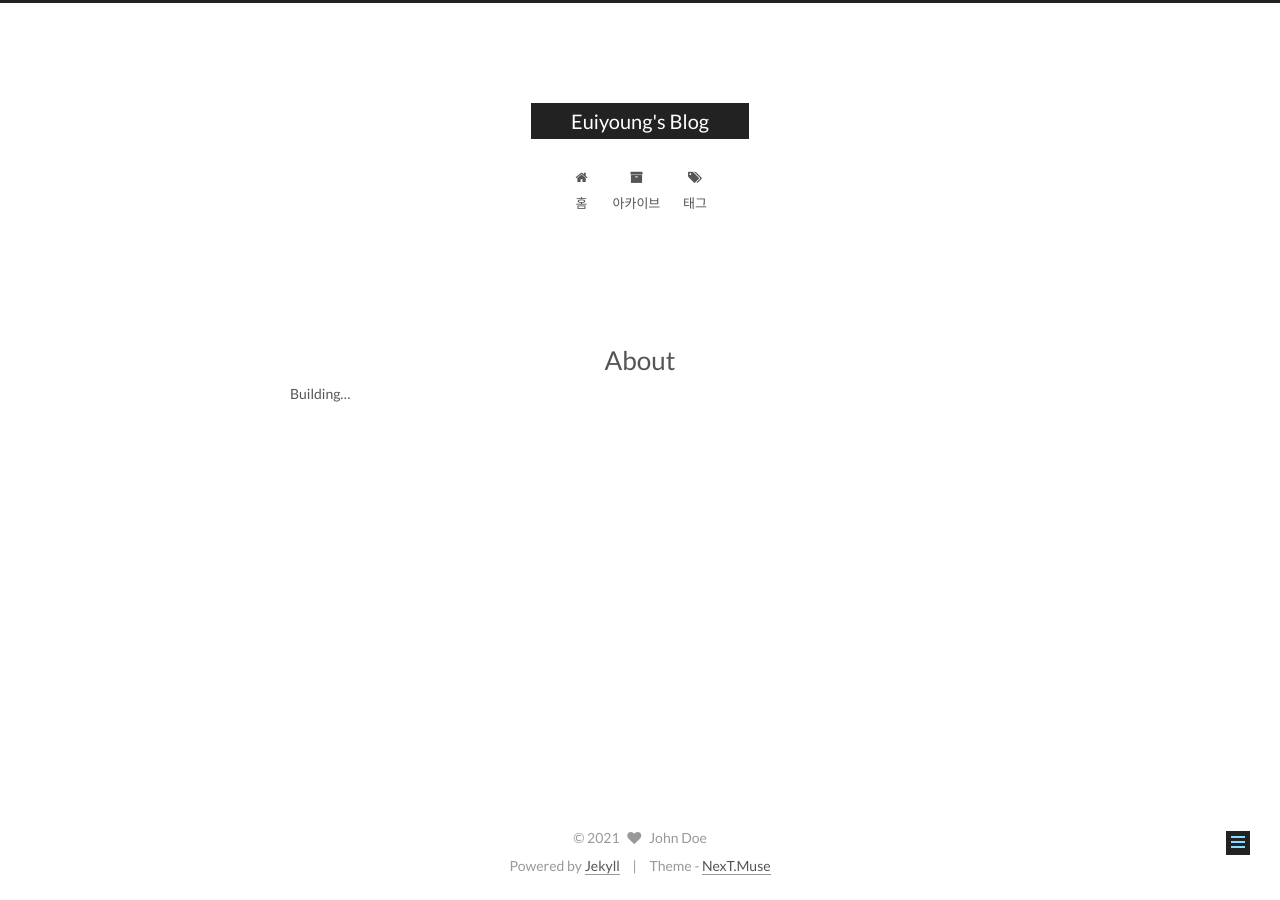
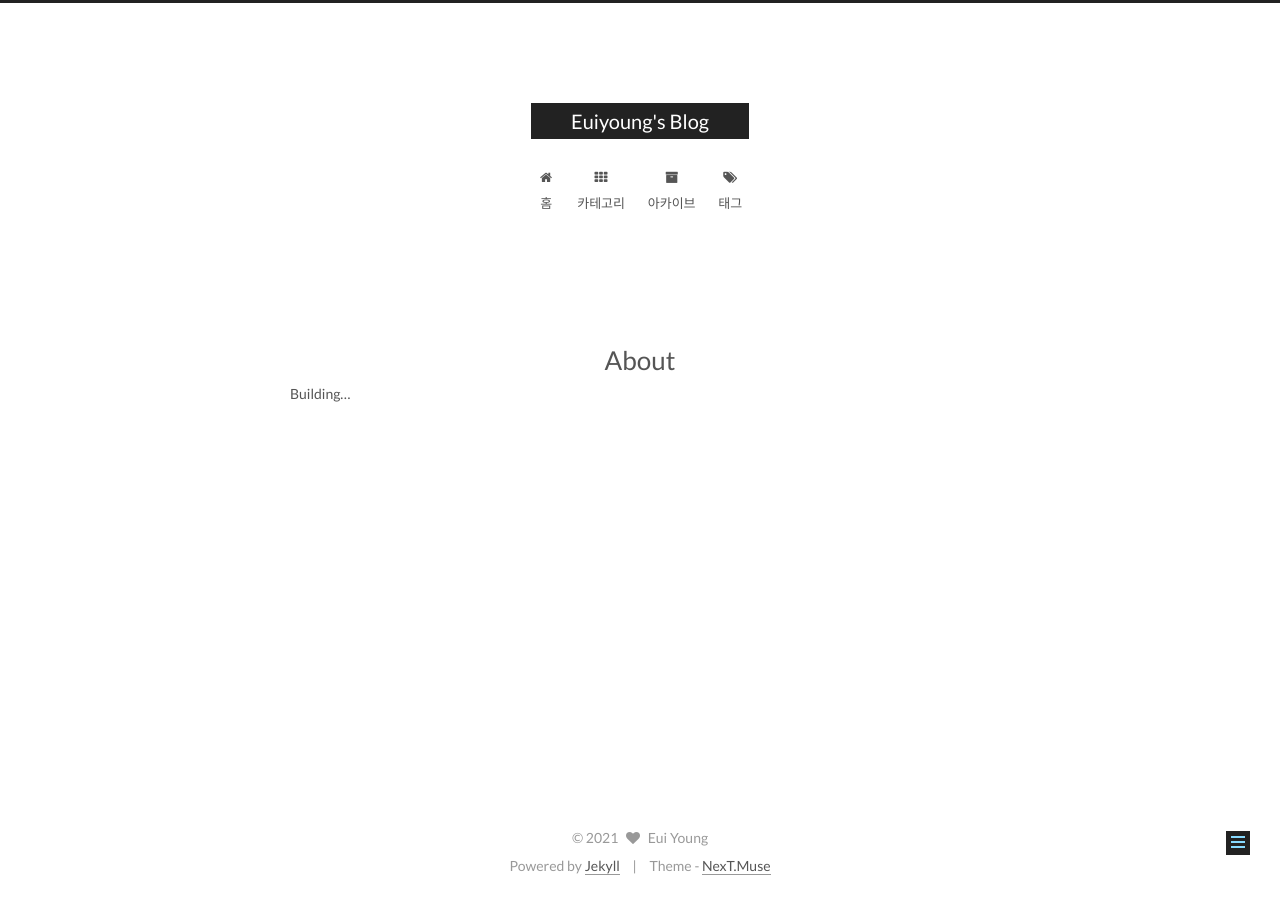
Before and after one commit to eui-young/eui-young.github.io, a Jekyll site: the page built from about/index.md, in a window 1280 px wide. Built offline with Jekyll 4.4.1, drawn with Linux system fonts in a browser that asks for light colours.

Commit message:
Update _config.yml

```diff
--- a/_config.yml
+++ b/_config.yml
@@ -7,7 +7,7 @@
 title: Euiyoung's Blog
 subtitle:
 description:
-author: John Doe
+author: Eui Young
 # Support language: de, en, fr-FR, id, ja, ko, pt-BR, pt, ru, zh-Hans, zh-hk, zh-tw
 language: ko
 date_format: '%Y-%m-%d'
@@ -119,7 +119,7 @@ index_with_subtitle: false
 # When running the site in a subdirectory (e.g. domain.tld/blog), remove the leading slash (/archives -> archives)
 menu:
   home: /
-  #categories: /categories/
+  categories: /categories/
   #about: /about/
   archives: /archives/
   tags: /tags/
@@ -228,8 +228,8 @@ social_icons:
   # Icon Mappings.
   # KeyMapsToSocialItemKey: NameOfTheIconFromFontAwesome
   GitHub: github
-  Twitter: twitter
-  Weibo: weibo
+  # Twitter: twitter
+  # Weibo: weibo
 
 
 # Sidebar Avatar
```
